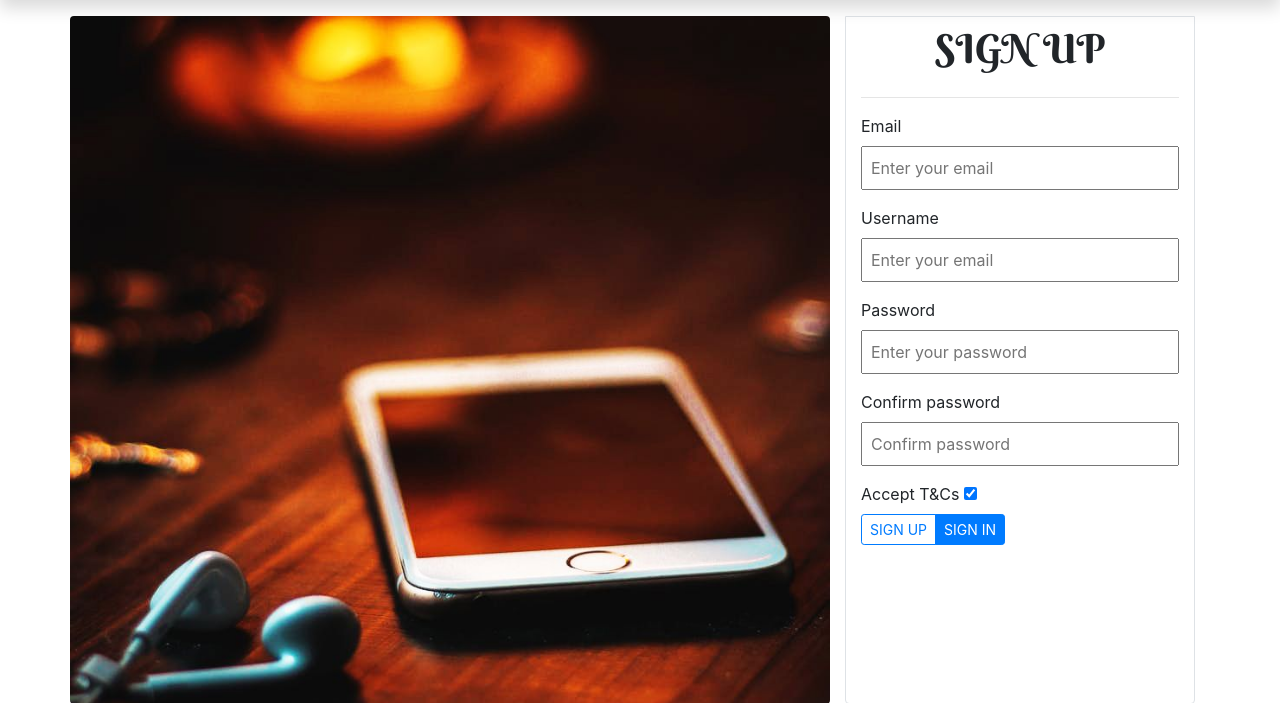
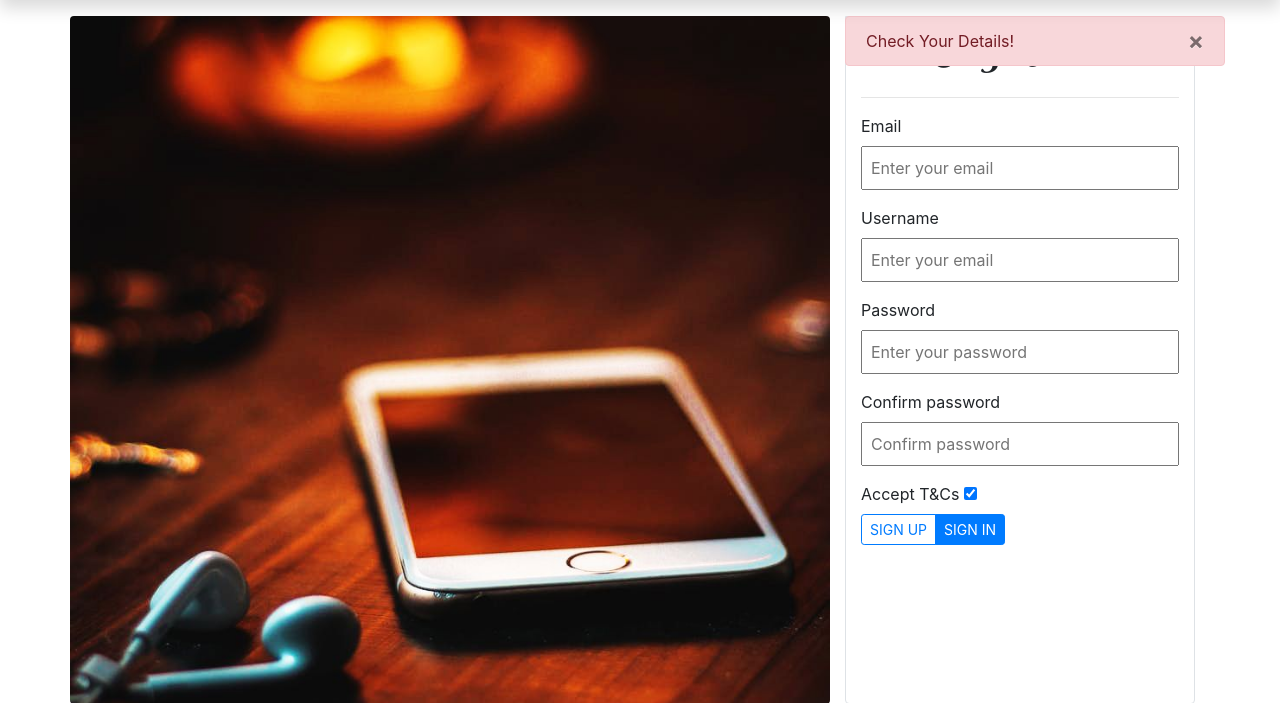
Before and after one commit to cephaske254/pitchApp, a Flask app: page /accounts/register in a window 1280 px wide. Shown: the part 58-761 px from the top of the page. Run offline with Flask 2, Linux system fonts and the light colour scheme; some libraries are stand-ins or nearby versions.

Commit message:
created macro t display flashed messages in login and register.html

```diff
--- a/app/auth/views.py
+++ b/app/auth/views.py
@@ -10,11 +10,13 @@ from app import db
 def login():
     login_form = LoginForm()
     if login_form.validate_on_submit():
-        user = User.query.filter_by(eor_(mail = login_form.username.data, username=login_form.username.data)).first()
+        user = User.query.filter_by(email = login_form.username.data, username=login_form.username.data).first()
         if user is not None and user.verify_password(login_form.password.data):
             login_user(user,login_form.remember.data)
             return redirect(request.args.get('next') or url_for('main.index'))
-    return render_template('auth/login.html',form=login_form)
+        flash('Invalid login details!')
+    title = 'Login'
+    return render_template('auth/login.html',form=login_form,title=title)
 
 @auth.route('/register',methods=['GET','POST'])
 def register():
--- a/app/templates/auth/login.html
+++ b/app/templates/auth/login.html
@@ -8,7 +8,8 @@
             <div class="container border h-100 rounded-bottom">
                 <h1 class="text-center text-uppercase log-reg-head p-2">SIGN IN </h1>
                 <hr>
-                <form action="#" class="form-horizontal">
+                {{errors.flashed(get_flashed_messages())}}
+                <form  action="" method="post" role="form" class="form-horizontal">
                     {{ form.csrf_token }}
                     <div class="form-group">
                         {{form.username.label}}
--- a/app/templates/auth/register.html
+++ b/app/templates/auth/register.html
@@ -5,6 +5,7 @@
     <div class="login-row row py-3">
         <div class="col-md-8 d-sm-none d-md-block rounded left-login-col"></div>
         <div class="col-md-4 col-sm-10">
+            {{errors.flashed(get_flashed_messages())}}
             <div class="container border h-100 rounded-bottom">
                 <h1 class="text-center text-uppercase log-reg-head p-2">SIGN UP </h1>
                 <hr>
--- a/app/templates/errors.html
+++ b/app/templates/errors.html
@@ -5,3 +5,12 @@
         {% endfor %}
     {% endif %}
 {% endmacro %}
+
+{% macro flashed(messages) %}
+    {% for message in messages %}
+    <div class="alert alert-danger w-100 position-absolute">
+        <button type="button" class="close" data-dismiss="alert">&times;</button>
+        {{ message }}
+    </div>
+    {% endfor %}
+{% endmacro %}
```
